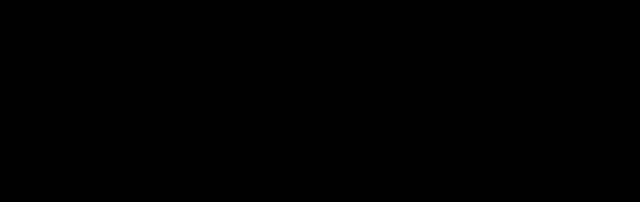
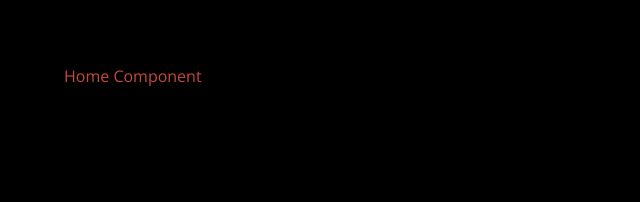
Before and after one commit to alain-kubwayo/pms, a React (Create React App) app: page / in a window 1280 px wide. Before the commit this address had no page. Shown: the top 202 px of the page, without its empty margins (0-640 px from the left). Built offline with nearby package versions, Linux system fonts and the light colour scheme; the HTML template or start-up script is replaced by a standard one.

Commit message:
feat: update colors in tailwind config

```diff
--- a/src/App.js
+++ b/src/App.js
@@ -5,13 +5,14 @@
   Link
 } from 'react-router-dom'
 import Wrapper from './layout/Wrapper';
+import Home from './pages/home/Home';
 
 const App = () => {
   return (
     <BrowserRouter>
       <Wrapper>
         <Routes>
-
+          <Route path="/" element={<Home />} />
         </Routes>
       </Wrapper>
     </BrowserRouter>
--- a/src/index.css
+++ b/src/index.css
@@ -5,5 +5,5 @@
 @tailwind utilities;
 
 body{
-  @apply bg-black font-primary;
+  @apply bg-black font-primary text-secondary-200;
 }
--- /dev/null
+++ b/src/pages/home/Home.jsx
@@ -0,0 +1,7 @@
+const Home = () => {
+    return (
+        <div className="text-secondary-100">Home Component</div>
+    );
+}
+
+export default Home;
--- a/tailwind.config.js
+++ b/tailwind.config.js
@@ -11,14 +11,14 @@
       },
       colors: {
         primary: {
-          100: '#907163',
-          200: '#379683'
+          100: '#917164',
+          200: '#AE8173'
         },
         secondary: {
-          100: '#8EE4AF',
-          200: '#EDF5E1'
+          100: '#C6493A',
+          200: '#A23327'
         },
-        tertiary: '#5CDB95'
+        tertiary: '#679775'
       }
     },
   },
```
Also changed, not shown: src/pages/index.js (added).
